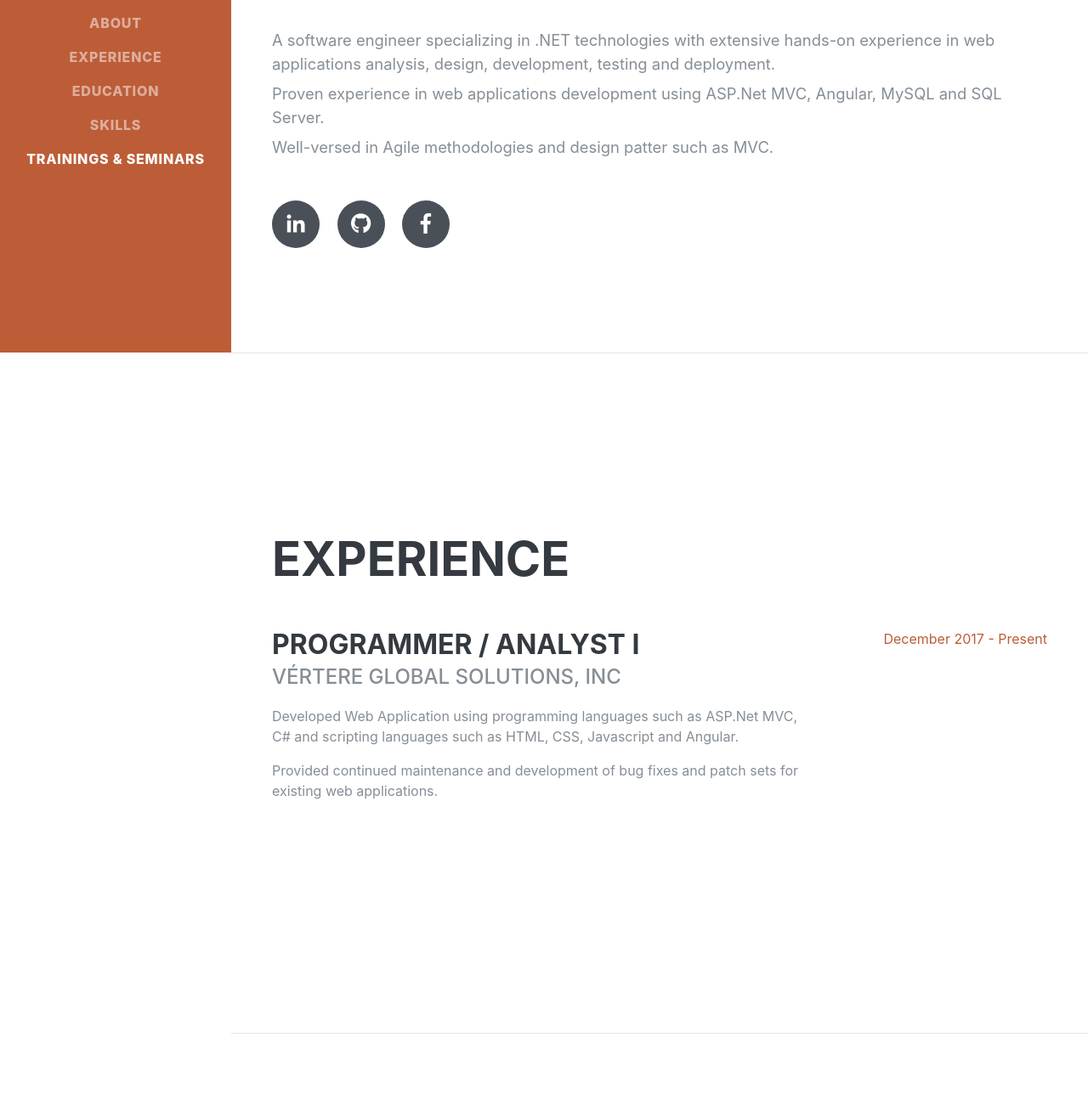
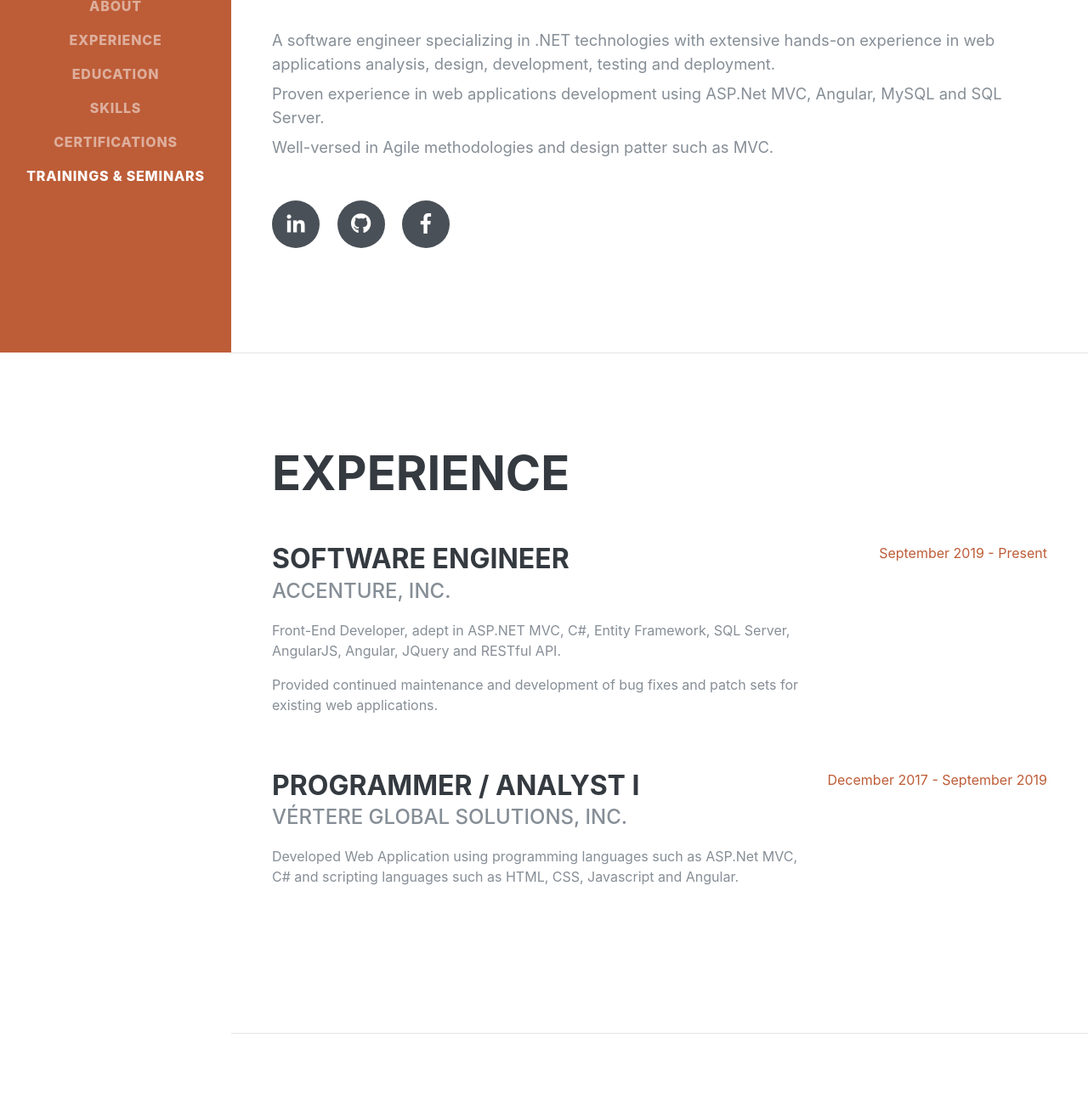
Before and after one commit to reymarksolsona/reymarksolsona.github.io, a plain HTML site: page index.html in a window 1280 px wide. Shown: the part 385-1700 px from the top of the page at 85% size. Drawn offline with Linux system fonts and the light colour scheme; a web font is replaced by a local one.

Commit message:
Updated experience and certifications

```diff
--- a/index.html
+++ b/index.html
@@ -53,6 +53,9 @@
             <a class="nav-link js-scroll-trigger" href="#skills">Skills</a>
           </li>
           <li class="nav-item">
+            <a class="nav-link js-scroll-trigger" href="#certifications">Certifications</a>
+          </li>
+          <li class="nav-item">
             <a class="nav-link js-scroll-trigger" href="#activities">Trainings & Seminars</a>
           </li>
         </ul>
@@ -100,17 +103,30 @@
 
           <div class="resume-item d-flex flex-column flex-md-row mb-5">
             <div class="resume-content mr-auto">
-              <h3 class="mb-0">Programmer / Analyst I</h3>
-              <div class="subheading mb-3">Vértere Global Solutions, Inc</div>
+              <h3 class="mb-0">Software Engineer</h3>
+              <div class="subheading mb-3">Accenture, Inc.</div>
               <p>
-                  Developed Web Application using programming languages such as ASP.Net MVC, C# and scripting languages such as HTML, CSS, Javascript and Angular.
+                  Front-End Developer, adept in ASP.NET MVC, C#, Entity Framework, SQL Server, AngularJS, Angular, JQuery and RESTful API.
               </p>
               <p>
                   Provided continued maintenance and development of bug fixes and patch sets for existing web applications.
               </p>
             </div>
             <div class="resume-date text-md-right">
-              <span class="text-primary">December 2017 - Present</span>
+              <span class="text-primary">September 2019 - Present</span>
+            </div>
+          </div>
+
+          <div class="resume-item d-flex flex-column flex-md-row mb-5">
+            <div class="resume-content mr-auto">
+              <h3 class="mb-0">Programmer / Analyst I</h3>
+              <div class="subheading mb-3">Vértere Global Solutions, Inc.</div>
+              <p>
+                  Developed Web Application using programming languages such as ASP.Net MVC, C# and scripting languages such as HTML, CSS, Javascript and Angular.
+              </p>
+            </div>
+            <div class="resume-date text-md-right">
+              <span class="text-primary">December 2017 - September 2019</span>
             </div>
           </div>
 
@@ -208,7 +224,7 @@
                 <p class="subheading-text">- Git</p>
             </li>
             <li class="list-inline-item">
-                <p class="subheading-text">Team Foundation Server (TFS)</p>
+                <p class="subheading-text">Azure DevOps</p>
             </li>
           </ul>
 
@@ -220,6 +236,22 @@
             <li>
               <i class="fa-li fa fa-check"></i>
               Agile Development &amp; Scrum</li>
+          </ul>
+        </div>
+      </section>
+
+      <hr class="m-0">
+
+      <section class="resume-section p-3 p-lg-5 d-flex flex-column" id="certifications">
+        <div class="my-auto">
+          <h2 class="mb-5">Certifications</h2>
+          <ul class="fa-ul mb-0">
+            <li>
+              <i class="fa-li fas fa-certificate text-warning"></i>
+              <h4>Exam 480: Programming in HTML5 with JavaScript and CSS3</h4>
+              <p>Microsoft</p>
+              <p>Issued Dec 2019</p>
+            </li>
           </ul>
         </div>
       </section>
```
